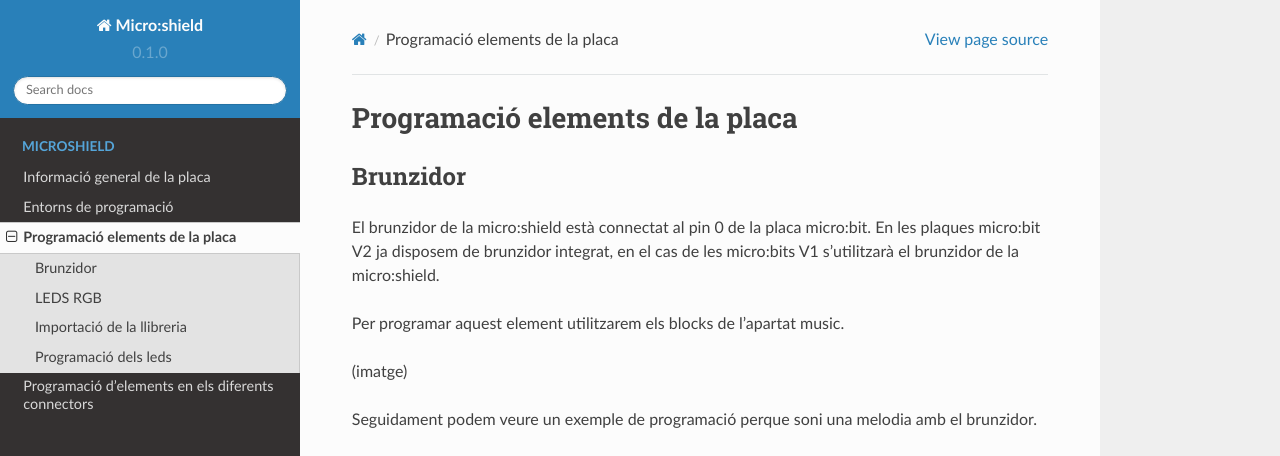
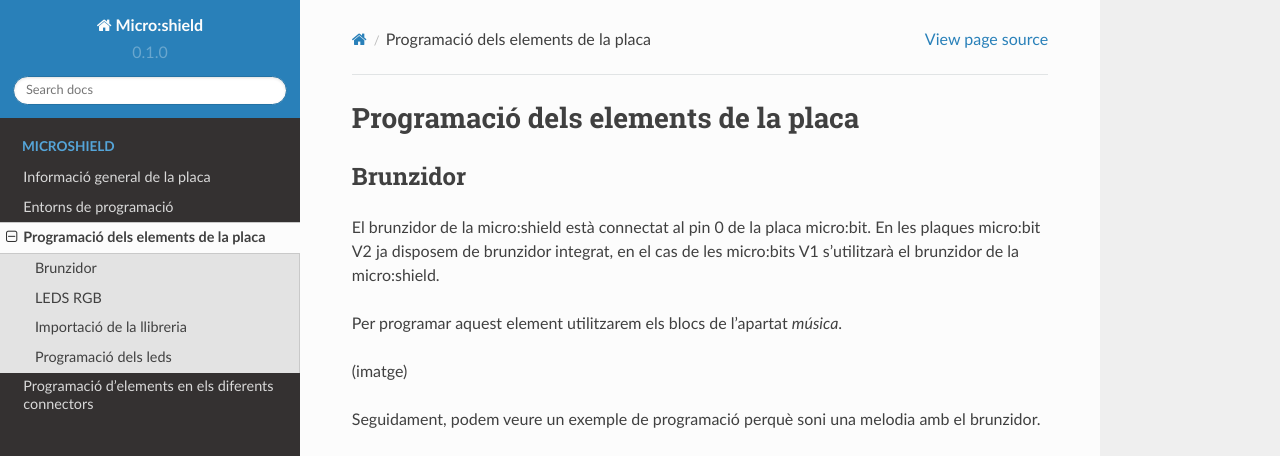
Before and after one commit to MakeAndLearn/micro-shield, a Sphinx documentation site: the page built from docs/source/microshield/programaciocomponentsplaca.rst, in a window 1280 px wide and 1400 px high. Shown: the top 456 px of the window. Built offline with Sphinx 7.4.7 and the Read the Docs theme 2.0.0, drawn with Linux system fonts in a browser that asks for light colours; some of the changed text lies outside the part shown; grey boxes are pictures that could not be loaded.

Commit message:
Update programaciocomponentsplaca.rst

```diff
--- a/docs/source/microshield/programaciocomponentsplaca.rst
+++ b/docs/source/microshield/programaciocomponentsplaca.rst
@@ -1,4 +1,4 @@
-Programació elements de la placa
+Programació dels elements de la placa
 =====
 
 
@@ -7,11 +7,11 @@
 
 El brunzidor de la micro:shield està connectat al pin 0 de la placa micro:bit. En les plaques micro:bit V2 ja disposem de brunzidor integrat, en el cas de les micro:bits V1 s'utilitzarà el brunzidor de la micro:shield.
 
-Per programar aquest element utilitzarem els blocks de l'apartat music.
+Per programar aquest element utilitzarem els blocs de l'apartat *música*.
 
 (imatge)
 
-Seguidament podem veure un exemple de programació perque soni una melodia amb el brunzidor.
+Seguidament, podem veure un exemple de programació perquè soni una melodia amb el brunzidor.
 
 .. raw:: html
 
```
Also changed, not shown: other parts of docs/source/microshield/programaciocomponentsplaca.rst (+4 -4 lines).
